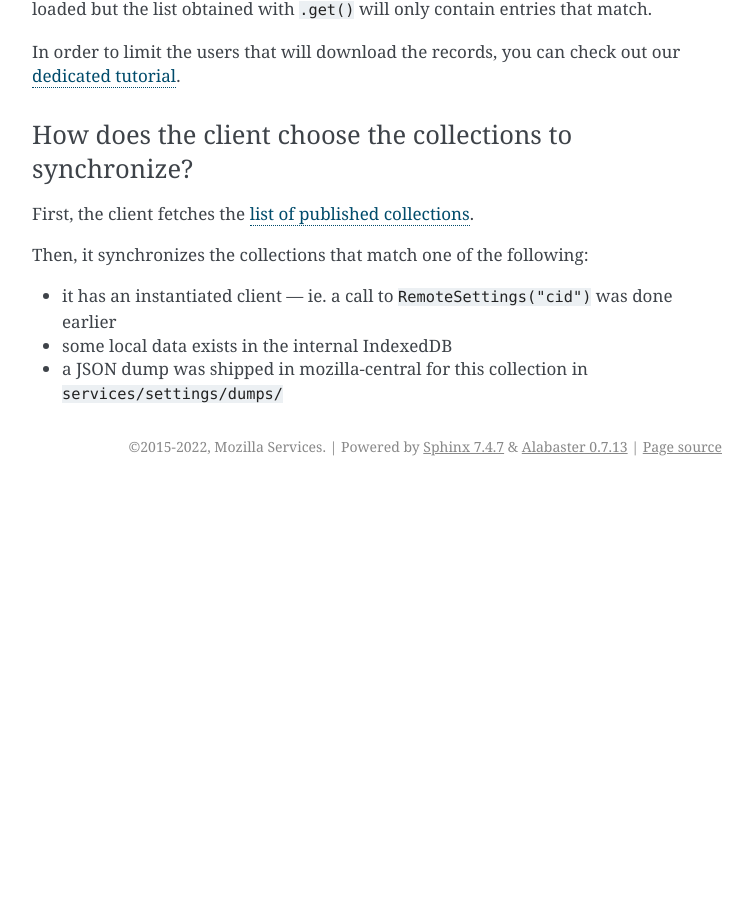
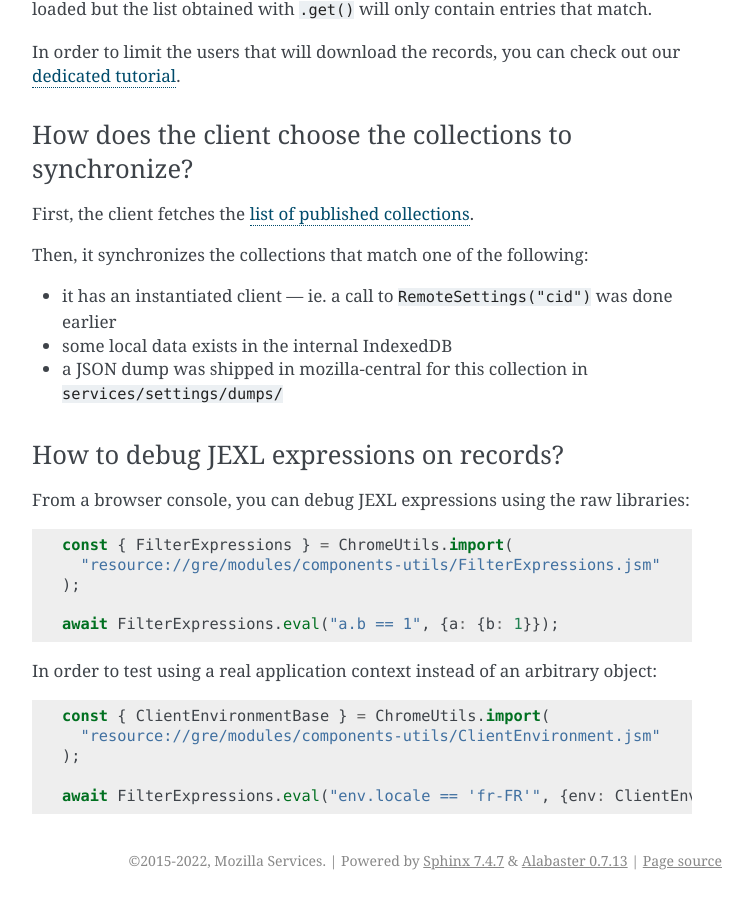
Before and after one commit to mozilla/remote-settings, a Sphinx documentation site: the page built from docs/support.rst, in a window 1280 px wide and 900 px high, scrolled down 5564 px. Shown: the whole window, without its empty margins (388-1141 px from the left). Built offline with Sphinx 7.4.7, drawn with Linux system fonts in a browser that asks for light colours; before the commit the page ends 6050 px from its top, so only the background shows below that; some of the changed text lies outside the part shown.

Commit message:
Document debugging of JEXL expressions in Gecko (#283)
* Document debugging of JEXL expressions in Gecko

* Remove result to fix code block

```diff
--- a/docs/support.rst
+++ b/docs/support.rst
@@ -237,3 +237,27 @@ Then, it synchronizes the collections that match one of the following:
 * it has an instantiated client — ie. a call to ``RemoteSettings("cid")`` was done earlier
 * some local data exists in the internal IndexedDB
 * a JSON dump was shipped in mozilla-central for this collection in ``services/settings/dumps/``
+
+
+How to debug JEXL expressions on records?
+'''''''''''''''''''''''''''''''''''''''''
+
+From a browser console, you can debug JEXL expressions using the raw libraries:
+
+.. code-block:: javascript
+
+    const { FilterExpressions } = ChromeUtils.import(
+      "resource://gre/modules/components-utils/FilterExpressions.jsm"
+    );
+
+    await FilterExpressions.eval("a.b == 1", {a: {b: 1}});
+
+In order to test using a real application context instead of an arbitrary object:
+
+.. code-block:: javascript
+
+    const { ClientEnvironmentBase } = ChromeUtils.import(
+      "resource://gre/modules/components-utils/ClientEnvironment.jsm"
+    );
+
+    await FilterExpressions.eval("env.locale == 'fr-FR'", {env: ClientEnvironmentBase})
```
